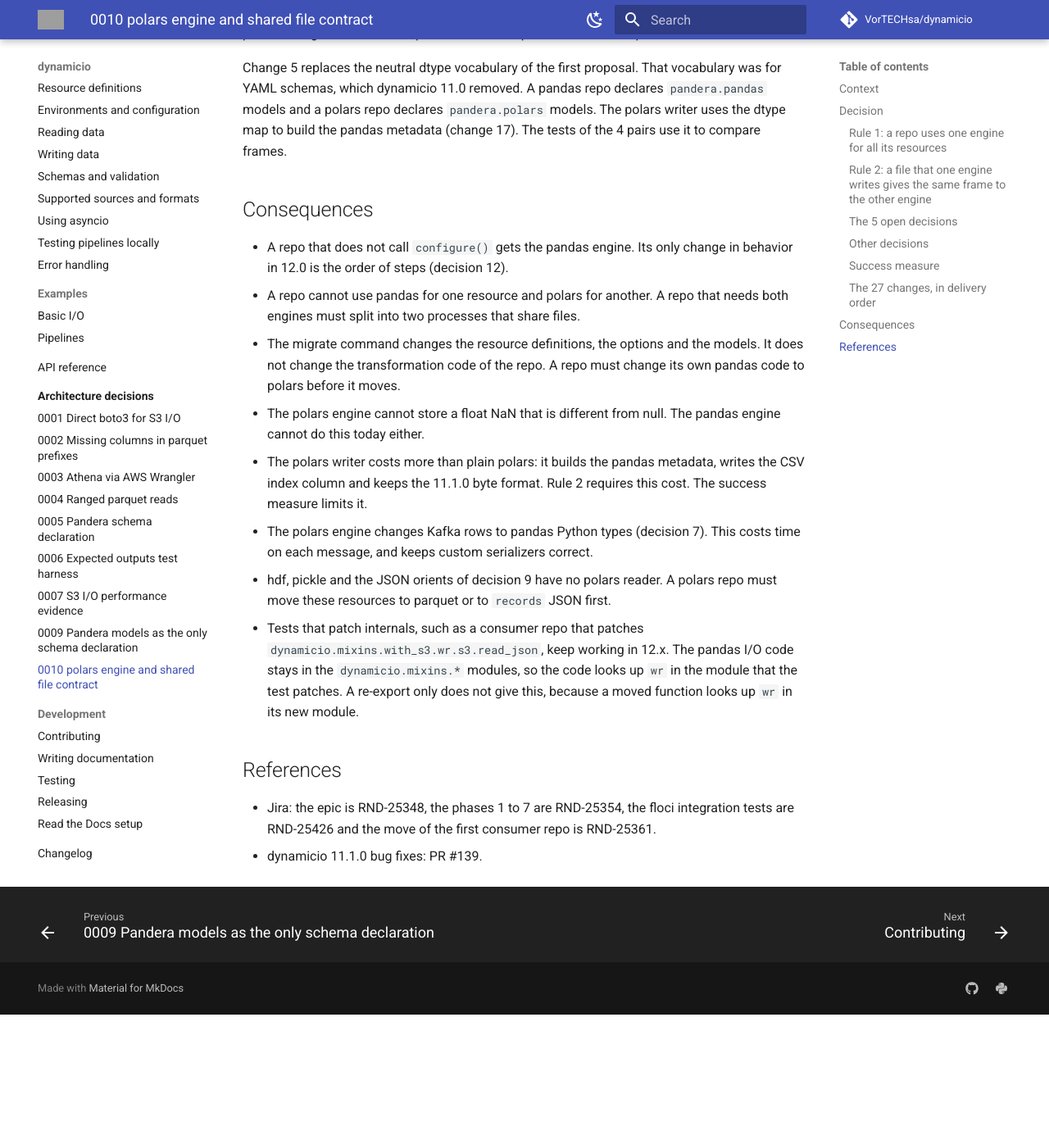
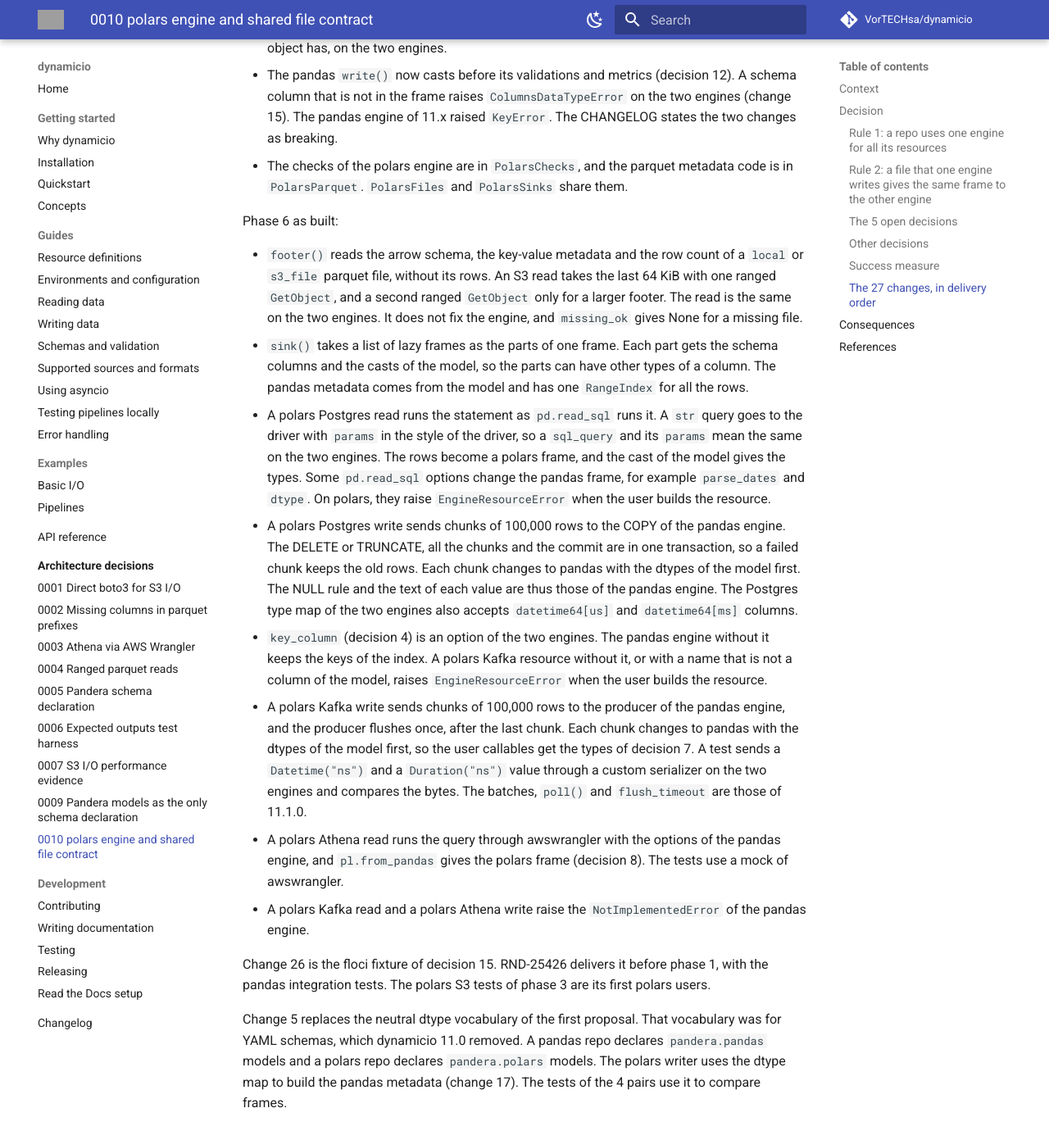
Before and after one commit to VorTECHsa/dynamicio, an MkDocs documentation site: the page built from docs/adr/0010-polars-engine-and-shared-file-contract.md, in a window 1280 px wide and 1400 px high, scrolled down 13295 px. Shown: the top 1391 px of the window at 82% size. Built offline with MkDocs 1.6.1 and Material for MkDocs 9.7.7, drawn with Linux system fonts in a browser that asks for light colours; comment, search, counter and statistics services are not loaded; before the commit the page ends 14533 px from its top, so only the background shows below that; some of the changed text lies outside the part shown; grey boxes are pictures that could not be loaded.

Commit message:
docs(RND-25353): add phase 6 as built, the sink exception to decision 12 and the KeyError change
The metric queries of sink() run in the same pass as its validations, and the ADR now states the precedence of the errors. The consequences list the change from KeyError to ColumnsDataTypeError for a missing schema column.

```diff
--- a/docs/adr/0010-polars-engine-and-shared-file-contract.md
+++ b/docs/adr/0010-polars-engine-and-shared-file-contract.md
@@ -145,6 +145,7 @@ schema declaration.
     - Writes in 11.x validate and compute metrics on the frame of the user, and then call `_apply_schema()` before the writer. In 12.0, writes cast before
       they validate. This is a change in behavior of the pandas engine for writes only, and the CHANGELOG states it.
     - Phase 1 moves the pandas code without a change in behavior. The change of order for writes comes in phase 5.
+    - `sink()` on polars is the one exception. Its metric queries run in the same pass as its validations ("Phase 5 as built").
 13. Earlier ADRs apply to the polars engine.
     - [0002](0002-tolerate-missing-columns-in-parquet-prefix-reads.md): a parquet prefix read fills the missing columns with null and logs the same warning. A
       column that is missing from all objects raises an error. polars infers the schema from the first object, so `missing_columns="insert"` alone fails when
@@ -315,6 +316,10 @@ Phase 5 as built:
 
 - `sink()` writes a `LazyFrame` to `local`, `s3_file` and `s3_path_prefix`. One `pl.collect_all` runs the sink, the validations and the metrics of the
   model. The sink goes to a temporary file, so a failed validation leaves the old file or object. The engine logs the metrics after the validations pass.
+- `sink()` is the one exception to the order of decision 12. Its metric queries run in the same pass as the validations, so they also run on rows that
+  fail a validation. A second pass after the validations would read a lazy source two times. The results keep the order of decision 12:
+  - A failed validation raises `SchemaValidationError`. The engine does not log the metrics, and the destination does not change.
+  - A metric query that fails makes the `collect_all` fail. Its polars error then comes before the result of the validations, and the destination does not change.
 - A parquet sink to one file streams the rows to the temporary file with lz4. pyarrow then copies its row groups to a second file with the arrow types,
   the pandas metadata and the options of `write()`. The same `collect_all` counts the rows and the categories of each `Categorical` column for that metadata.
   The file has the footer and the row groups of `write()`. Only one row group is in memory at a time.
@@ -329,6 +334,28 @@ Phase 5 as built:
   on the two engines (change 15). The pandas engine of 11.x raised `KeyError`. The CHANGELOG states the two changes as breaking.
 - The checks of the polars engine are in `PolarsChecks`, and the parquet metadata code is in `PolarsParquet`. `PolarsFiles` and `PolarsSinks` share them.
 
+Phase 6 as built:
+
+- `footer()` reads the arrow schema, the key-value metadata and the row count of a `local` or `s3_file` parquet file, without its rows. An S3 read
+  takes the last 64 KiB with one ranged `GetObject`, and a second ranged `GetObject` only for a larger footer. The read is the same on the two engines.
+  It does not fix the engine, and `missing_ok` gives None for a missing file.
+- `sink()` takes a list of lazy frames as the parts of one frame. Each part gets the schema columns and the casts of the model, so the parts can have
+  other types of a column. The pandas metadata comes from the model and has one `RangeIndex` for all the rows.
+- A polars Postgres read runs the statement as `pd.read_sql` runs it. A `str` query goes to the driver with `params` in the style of the driver, so a
+  `sql_query` and its `params` mean the same on the two engines. The rows become a polars frame, and the cast of the model gives the types.
+  Some `pd.read_sql` options change the pandas frame, for example `parse_dates` and `dtype`. On polars, they raise `EngineResourceError` when the user builds the resource.
+- A polars Postgres write sends chunks of 100,000 rows to the COPY of the pandas engine. The DELETE or TRUNCATE, all the chunks and the commit are in one
+  transaction, so a failed chunk keeps the old rows. Each chunk changes to pandas with the dtypes of the model first. The NULL rule and the text of
+  each value are thus those of the pandas engine. The Postgres type map of the two engines also accepts `datetime64[us]` and `datetime64[ms]` columns.
+- `key_column` (decision 4) is an option of the two engines. The pandas engine without it keeps the keys of the index. A polars Kafka resource without it, or
+  with a name that is not a column of the model, raises `EngineResourceError` when the user builds the resource.
+- A polars Kafka write sends chunks of 100,000 rows to the producer of the pandas engine, and the producer flushes once, after the last chunk. Each
+  chunk changes to pandas with the dtypes of the model first, so the user callables get the types of decision 7. A test sends a `Datetime("ns")` and a
+  `Duration("ns")` value through a custom serializer on the two engines and compares the bytes. The batches, `poll()` and `flush_timeout` are those of 11.1.0.
+- A polars Athena read runs the query through awswrangler with the options of the pandas engine, and `pl.from_pandas` gives the polars frame
+  (decision 8). The tests use a mock of awswrangler.
+- A polars Kafka read and a polars Athena write raise the `NotImplementedError` of the pandas engine.
+
 Change 26 is the floci fixture of decision 15. RND-25426 delivers it before phase 1, with the pandas integration tests. The polars S3 tests of phase 3 are its first polars users.
 
 Change 5 replaces the neutral dtype vocabulary of the first proposal. That vocabulary was for YAML schemas, which dynamicio 11.0 removed. A pandas repo declares
@@ -337,7 +364,10 @@ of the 4 pairs use it to compare frames.
 
 ## Consequences
 
-- A repo that does not call `configure()` gets the pandas engine. Its only change in behavior in 12.0 is the order of steps (decision 12).
+- A repo that does not call `configure()` gets the pandas engine. The pandas engine of 12.0 has 2 changes in behavior, both on writes:
+  - A write casts before it validates and computes metrics (decision 12).
+  - A schema column that is not in the frame raises `ColumnsDataTypeError` (change 15). The pandas engine of 11.x raised `KeyError`, so a caller that
+    catches `KeyError` must catch `ColumnsDataTypeError`.
 - A repo cannot use pandas for one resource and polars for another. A repo that needs both engines must split into two processes that share files.
 - The migrate command changes the resource definitions, the options and the models. It does not change the transformation code of the repo. A repo must change its
   own pandas code to polars before it moves.
```
